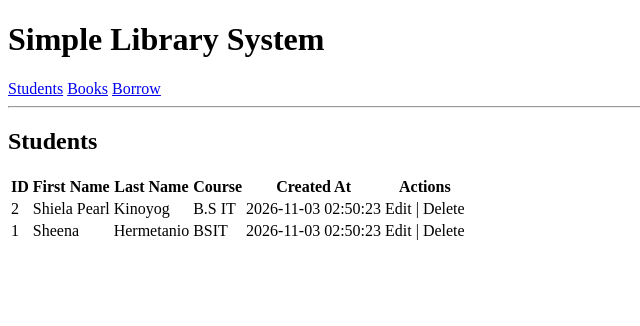
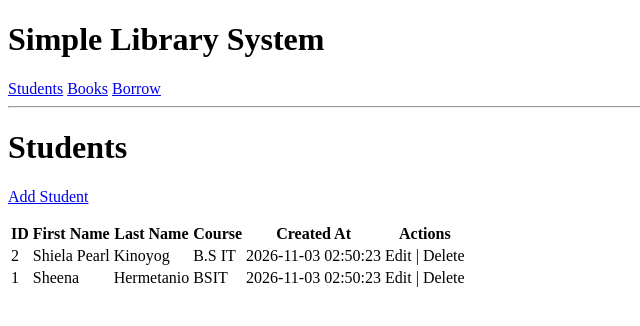
Before and after one commit to hermetaniosheena-cmyk/IT30_adb, a PHP site: page /index.php?section=students in a window 1280 px wide. Shown: the top 326 px of the page, without its empty margins (0-640 px from the left). Run offline with PHP 8.4, Linux system fonts and the light colour scheme; data comes from the database, SQL or seed files in the repository.

Commit message:
Added Add Students

```diff
--- a/index.php
+++ b/index.php
@@ -27,7 +27,7 @@ session_start();
 $section = $_GET['section'] ?? 'students';
 
 // CRUD Operations
-$actions = $_GET['action'] ?? '';
+$action = $_GET['action'] ?? '';
 
 //----------------------------------
 //Students
@@ -43,6 +43,43 @@ if($section === 'students'){
 
         $students = $stmt->fetchAll();
 }
+
+//Create Students
+if($section==='students' && $action==='create'){
+    if($_SERVER['REQUEST_METHOD'] === 'POST'){
+
+     $firstName = trim($_POST['student_first_name'] ?? '');
+     $lastName = trim($_POST['student_last_name'] ?? '');
+     $course = trim($_POST['student_course'] ?? '');
+
+     if($firstName !== '' && $lastName !== '' && $course!==''){
+
+       $sql=("
+           INSERT INTO students (
+           student_first_name,
+           student_last_name,
+           student_course
+           )
+           VALUE (?,?,?)
+       ");
+
+       $stmt = $pdo->prepare($sql);
+
+       $stmt->execute([
+        $firstName,
+        $lastName,
+        $course
+       ]);
+
+       //$_SESSION['alert'] = 'Student Saved Successfully';
+
+       header("Location: index.php?section=students");
+       exit;
+     }
+
+    }
+}
+
 
 ?>
 
@@ -62,8 +99,56 @@ if($section === 'students'){
     </nav>
     <hr>
     <?php if($section=='students'): ?>
-    <h2>Students</h2>
-    <table>
+    <h1>Students</h1>
+    <p>
+        <a href="index.php?section=students&action=create">
+            Add Student
+    </a>
+    <?php if ($action==='create'): ?>
+
+    <h2>Add students</h2>
+
+     <form method="POST">
+        <p>
+            <label>First Name</label>
+            <br>
+            <input type="text"
+                   name="student_first_name"
+                   required>
+            />
+        </p>
+
+        <p>
+              <label>Last Name</label>
+            <br>
+            <input type="text"
+                   name="student_last_name"
+                   required>
+            </
+        </p>
+
+        <p>  <label>Course </label>
+            <br>
+            <input type="text"
+                   name="student_course"
+                   required>
+            >/
+        </p>
+
+        <button type="submit">
+              Save
+    </button>
+
+    <a href="index.php?section=students">
+            Cancel
+    </form>
+
+
+
+
+
+  <?php else: ?>
+ <table>
         <thead>
             <tr>
                 <th>ID</th>
@@ -100,7 +185,9 @@ if($section === 'students'){
             </tr>
             <?php endforeach; ?>
         </tbody>
-    </table>
+</table>
+
+  <?php endif; ?>
     <?php endif; ?>
 
     <?php if($section=='books'): ?>
```
